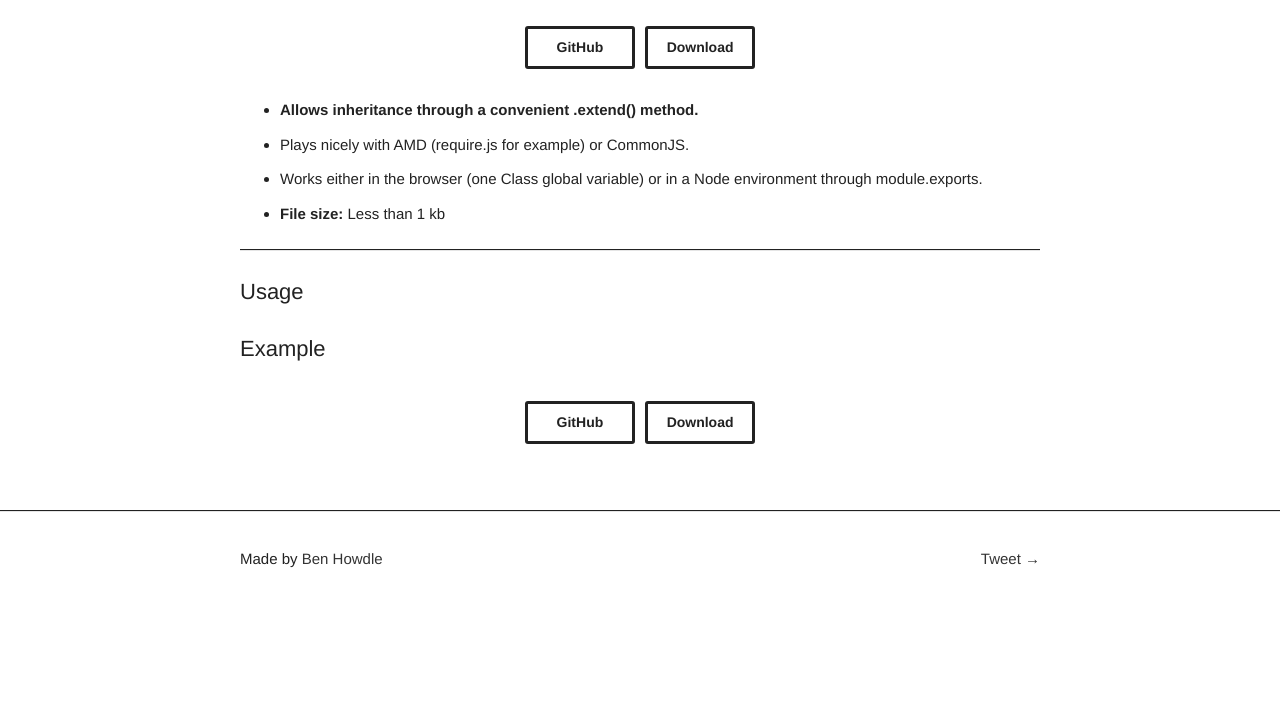
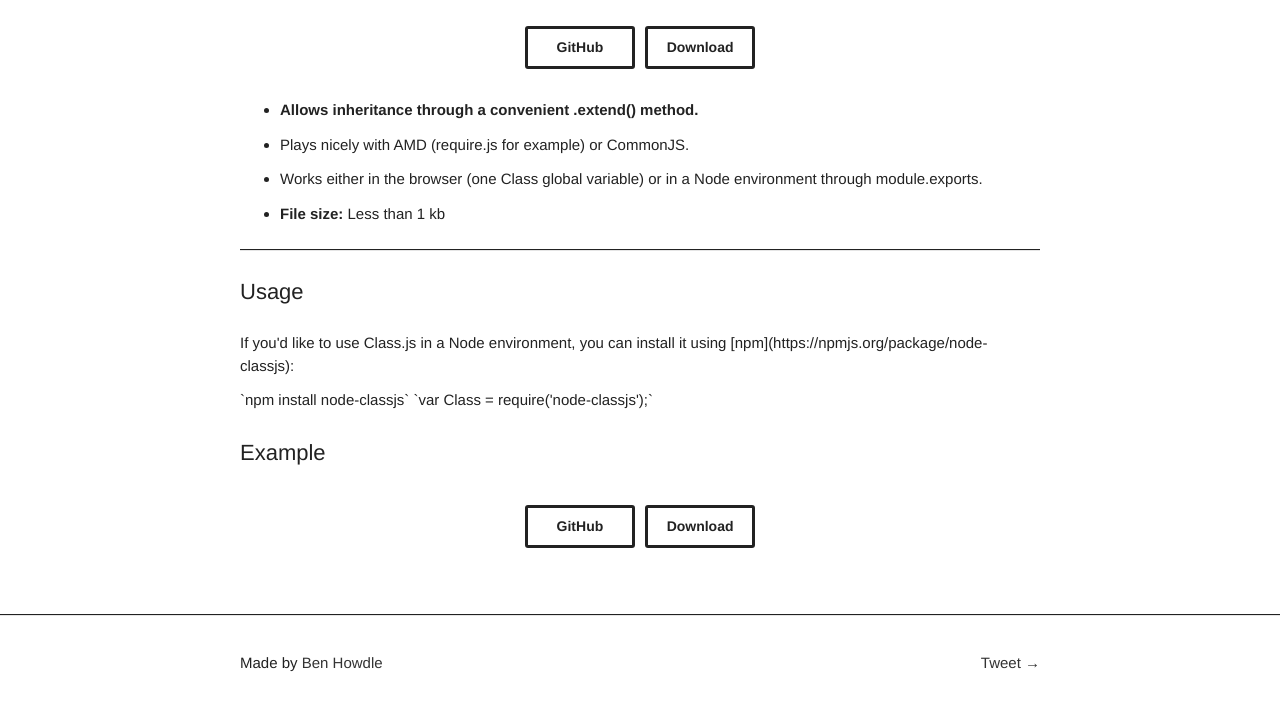
Before and after one commit to benhowdle89/Class, a plain HTML site: page index.html in a window 1280 px wide. Shown: the part 90-800 px from the top of the page. Drawn offline with Linux system fonts and the light colour scheme.

Commit message:
Update index.html

```diff
--- a/index.html
+++ b/index.html
@@ -38,6 +38,12 @@
 
   <script src="https://gist.github.com/benhowdle89/78a6958e22f641cd561b.js"></script>
 
+  <p>If you'd like to use Class.js in a Node environment, you can install it using [npm](https://npmjs.org/package/node-classjs):</p>
+
+  `npm install node-classjs`
+
+  `var Class = require('node-classjs');`
+
   <h3>Example</h3>
 
   <script src="https://gist.github.com/benhowdle89/77c58f6922d0a1e31c44.js"></script>
```
